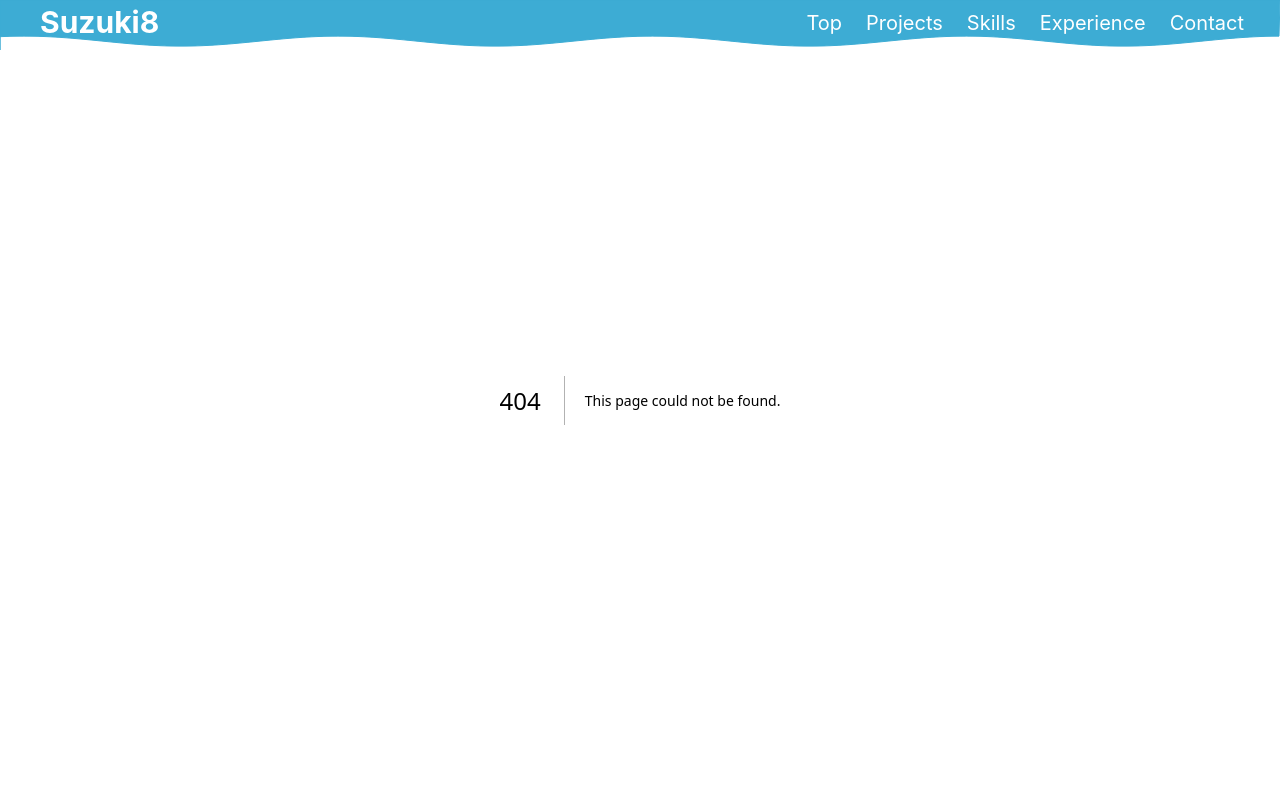
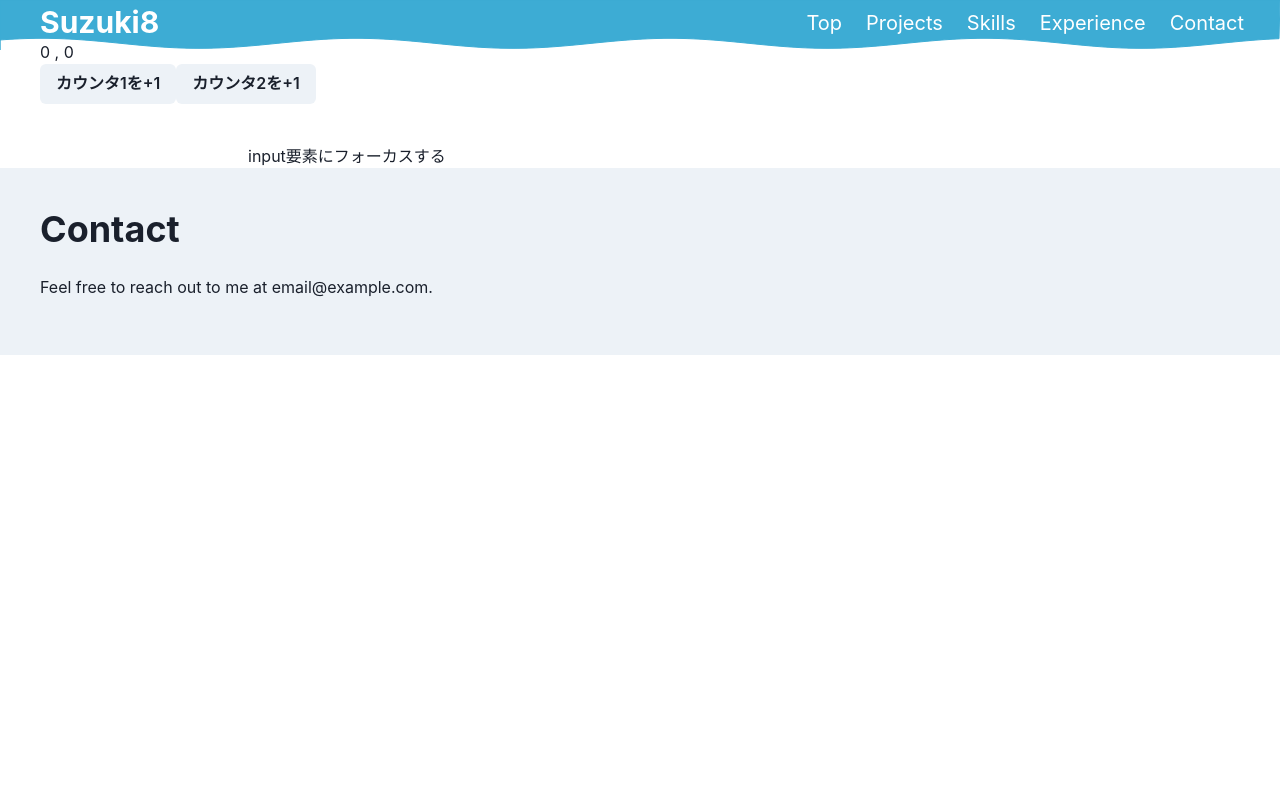
Before and after one commit to eightsuzuki/portofolio, a Next.js app: page /skill in a window 1280 px wide. Before the commit this address had no page. Shown: the top 800 px of the page. Built offline with nearby package versions, Linux system fonts and the light colour scheme.

Commit message:
chore: Update Skill component with useRef and memo

```diff
--- /dev/null
+++ b/src/pages/skill.tsx
@@ -0,0 +1,78 @@
+import React, { useState, useCallback, useRef, useDebugValue, memo } from "react";
+import { Box, Flex, Text, Button, Link } from "@chakra-ui/react";
+
+// カスタムフック
+const useCustomCounter = (initialValue = 0) => {
+  const [count, setCount] = useState(initialValue);
+
+  // useDebugValueでデバッグ情報を設定
+  useDebugValue(count > 5 ? "High" : "Low");
+
+  const increment = useCallback(() => {
+    setCount((prevCount) => prevCount + 1);
+  }, []);
+
+  return { count, increment };
+};
+
+export default function Skill() {
+  return (
+    <>
+      <UseCallbackComponent />
+      <UseRefComponent />
+    </>
+  );
+}
+
+export const UseRefComponent = () => {
+  const inputEl = useRef(null);
+  const handleClick = () => {
+    // current の要素を参照
+    if (inputEl.current) {
+      (inputEl.current as HTMLInputElement).focus();
+    }
+  };
+  return (
+    <div>
+      <input className="input" ref={inputEl} type="text" />
+      <button className="button" onClick={handleClick}>
+        input要素にフォーカスする
+      </button>
+    </div>
+  );
+};
+
+// memoでラップ
+const ChildComponent = memo(({ name, handleClick }: { name: string; handleClick: () => void }) => {
+  console.log(`子コンポーネント「${name}」が再レンダリングされました`);
+  return (
+    <Box pt={10} as={Link} onClick={handleClick}>
+      <Button>{name}を+1</Button>
+    </Box>
+  );
+});
+
+/**
+ * 数値を表示するコンポーネントです。
+ * 子コンポーネントに、クリックすると
+ * 数値が増えるボタンを持っています。
+ */
+// Counterコンポーネント（親）
+export const UseCallbackComponent = () => {
+  // カスタムフックを使用
+  const counter1 = useCustomCounter();
+  const counter2 = useCustomCounter();
+
+  //子コンポーネントを呼び出す
+  return (
+    <Box p={10}>
+      <div>
+        {counter1.count} , {counter2.count}
+      </div>
+      <div className="buttonGroup">
+        <ChildComponent name="カウンタ1" handleClick={counter1.increment} />
+        <ChildComponent name="カウンタ2" handleClick={counter2.increment} />
+      </div>
+    </Box>
+  );
+};
```
